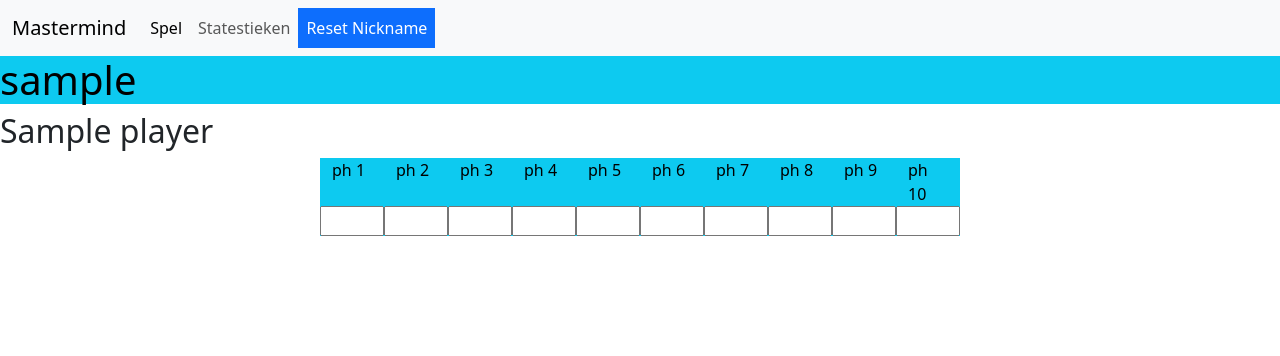
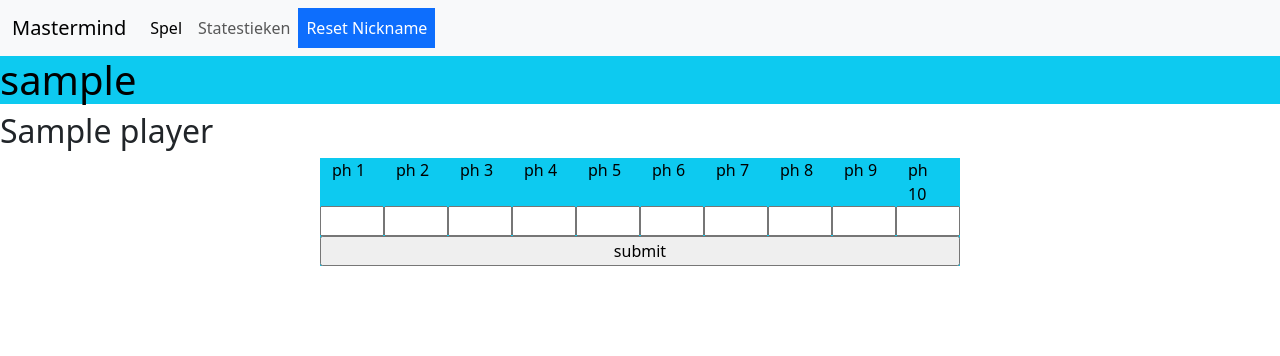
Before and after one commit to DerFranz33/python-herkansing-code, a Flask app: template mastermind-VM/templates/game-session.html in a window 1280 px wide. Shown: the top 356 px of the page. Run offline with Flask 3, Linux system fonts and the light colour scheme; the template is opened without the code that fills it: most values are stand-ins (such as "Sample title", 1, 10 or a date in 2020).

Commit message:
none working submit button in game session form

```diff
--- a/mastermind-VM/templates/game-session.html
+++ b/mastermind-VM/templates/game-session.html
@@ -20,6 +20,7 @@
                 {% for i in range(game_data.get('number_of_positions')) %}
                 <input class="col-sm" type="number" min="1" max="{{game_data.get('number_of_colours')}}" name=guess_position_{{i+1}}>
                 {% endfor %}
+                <input type="submit" value="submit">
             </form>
         <!-- </div> -->
     </div>
```
